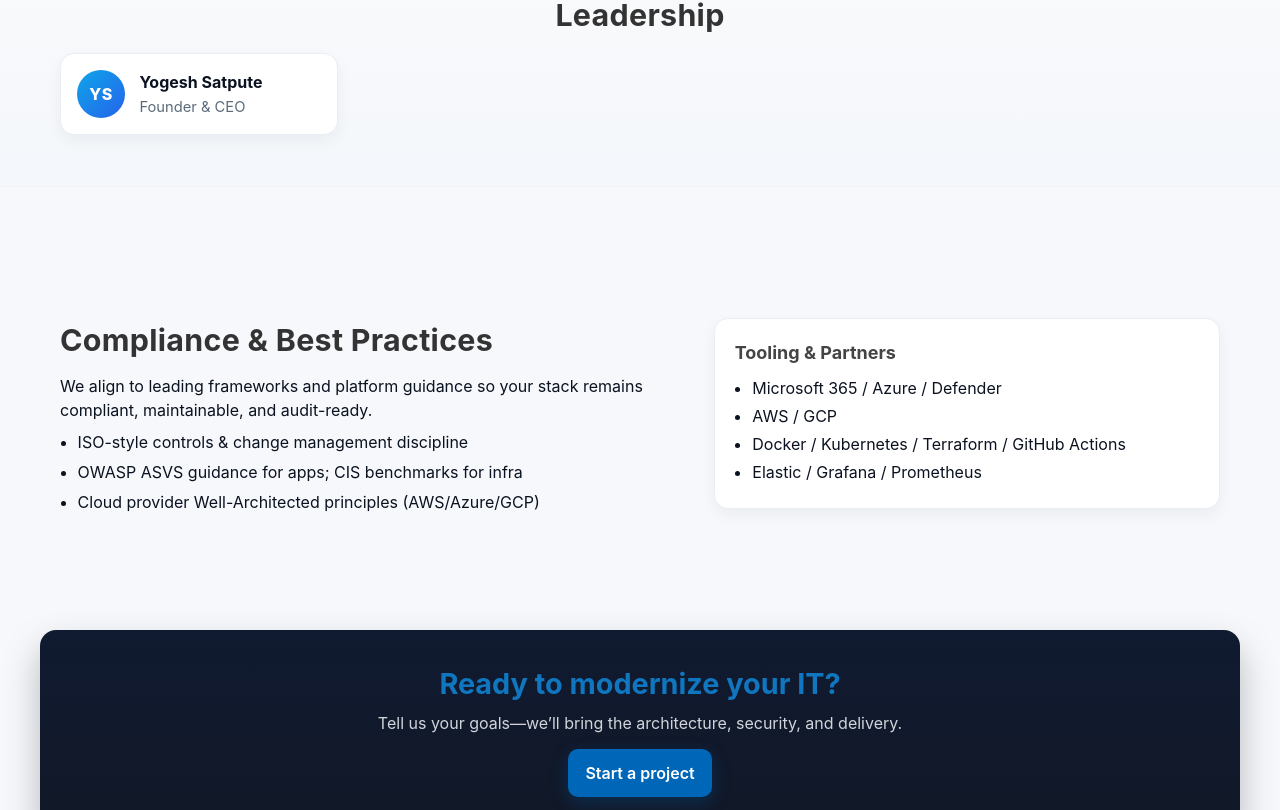
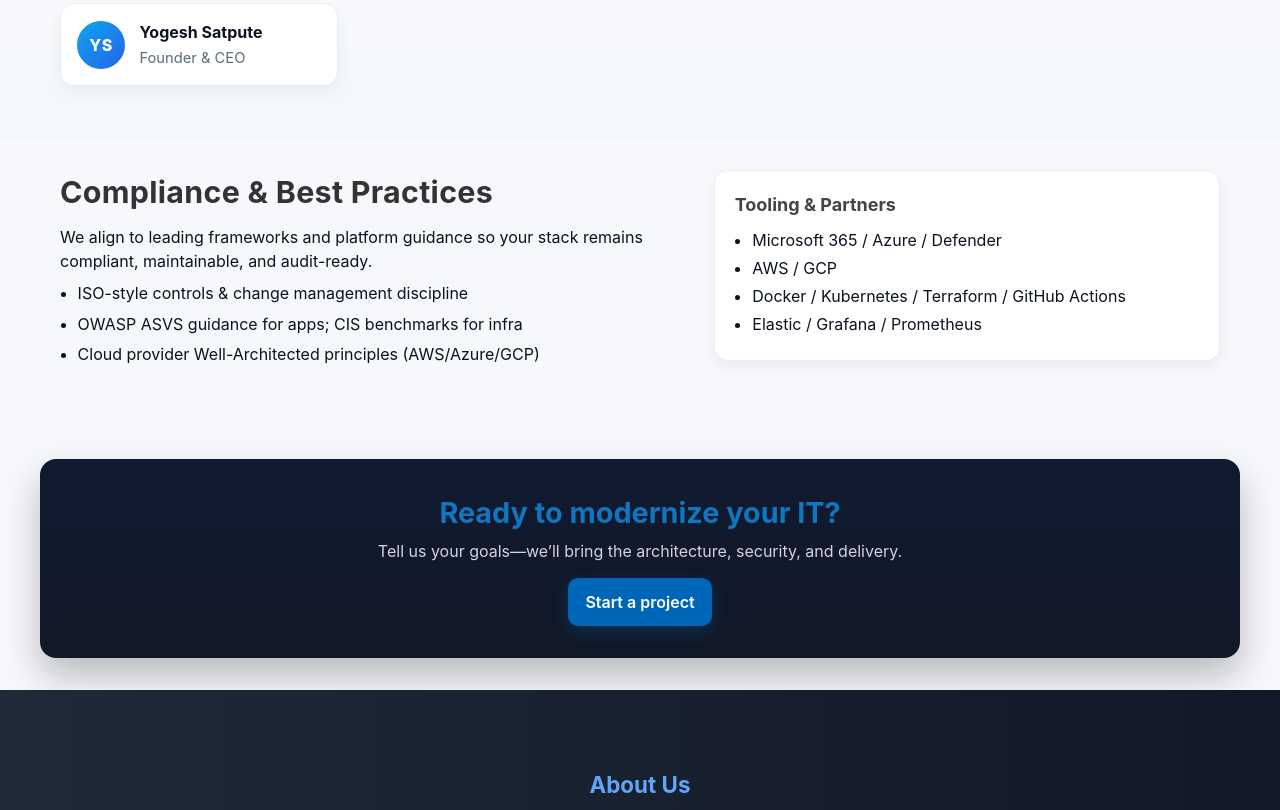
Before and after one commit to WebArtifcatsind/my-project-frontend, a React (Vite) app: page /about in a window 1280 px wide. Shown: the part 2642-3452 px from the top of the page. Built offline with nearby package versions, Linux system fonts and the light colour scheme.

Commit message:
new change

```diff
--- a/src/pages/About.css
+++ b/src/pages/About.css
@@ -342,6 +342,33 @@ section#our-story.about-section {
 }
 
 
+/* --- tighten gap ONLY between Team (alt) and the Compliance section --- */
+.about-section.alt + .about-section {
+  padding-top: 14px;     /* smaller top padding for the next section */
+  margin-top: -12px;     /* pull it slightly upward */
+}
+
+/* cancel the 50px push for this specific section only */
+.about-section.alt + .about-section .split {
+  top: 0;                 /* overrides .split { top: 50px; } here */
+}
+
+
+
+
+
+/* Pull the CTA up a bit and reduce its top padding */
+.about-section + .about-cta {
+  margin-top: -30px;      /* overlap the extra space created by the previous .split */
+  padding-top: 5px;      /* smaller top padding just for this case */
+}
+
+/* If your .split adds bottom margin inside the Compliance section,
+   the negative margin above already cancels most of it.
+   Keep the CTA card snug (no extra top margin inside). */
+.about-section + .about-cta .cta-card {
+  margin-top: 0;
+}
 
 
 /* =======================
--- a/src/pages/About.jsx
+++ b/src/pages/About.jsx
@@ -244,7 +244,7 @@ const About = () => {
       </section>
 
       {/* Compliance / Certifications */}
-      <section className="about-section">
+      <section className="about-section ">
         <div className="container split">
           <div className="leftside">
             <h2>Compliance & Best Practices</h2>
```
